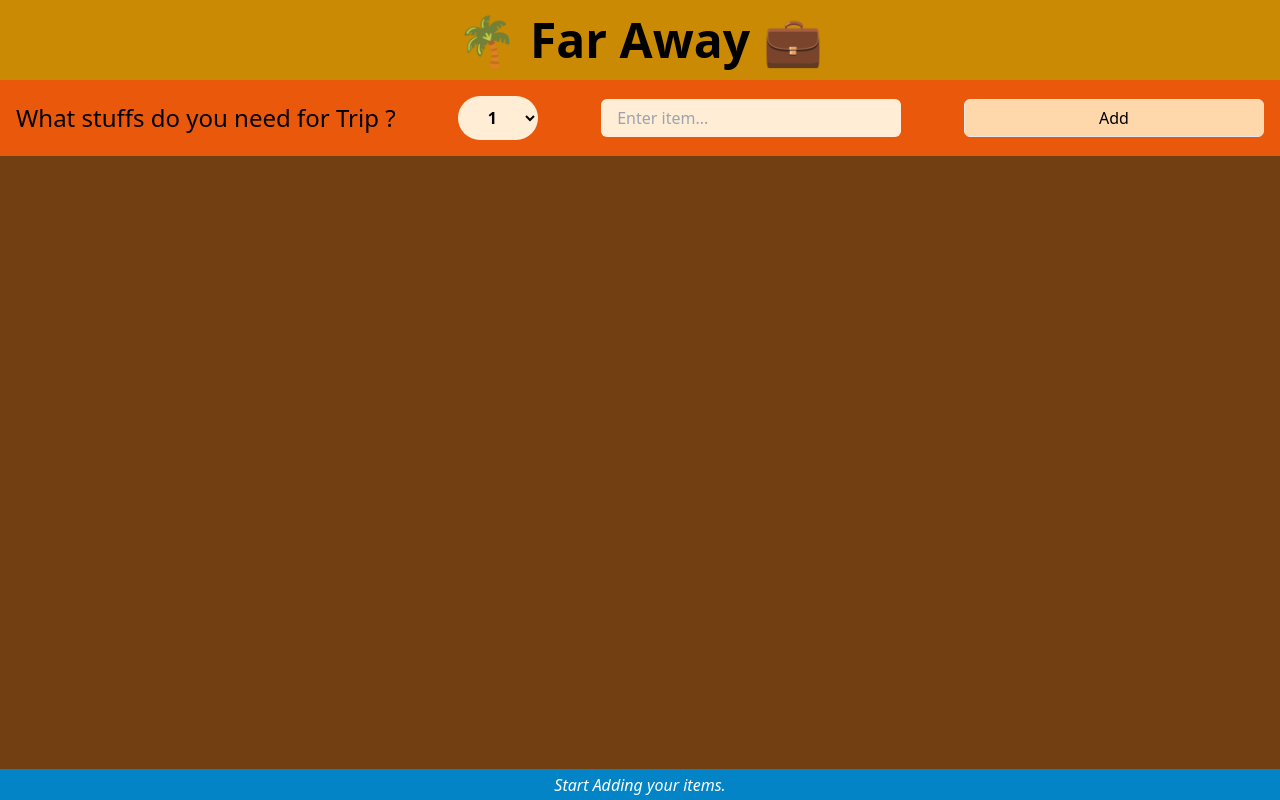
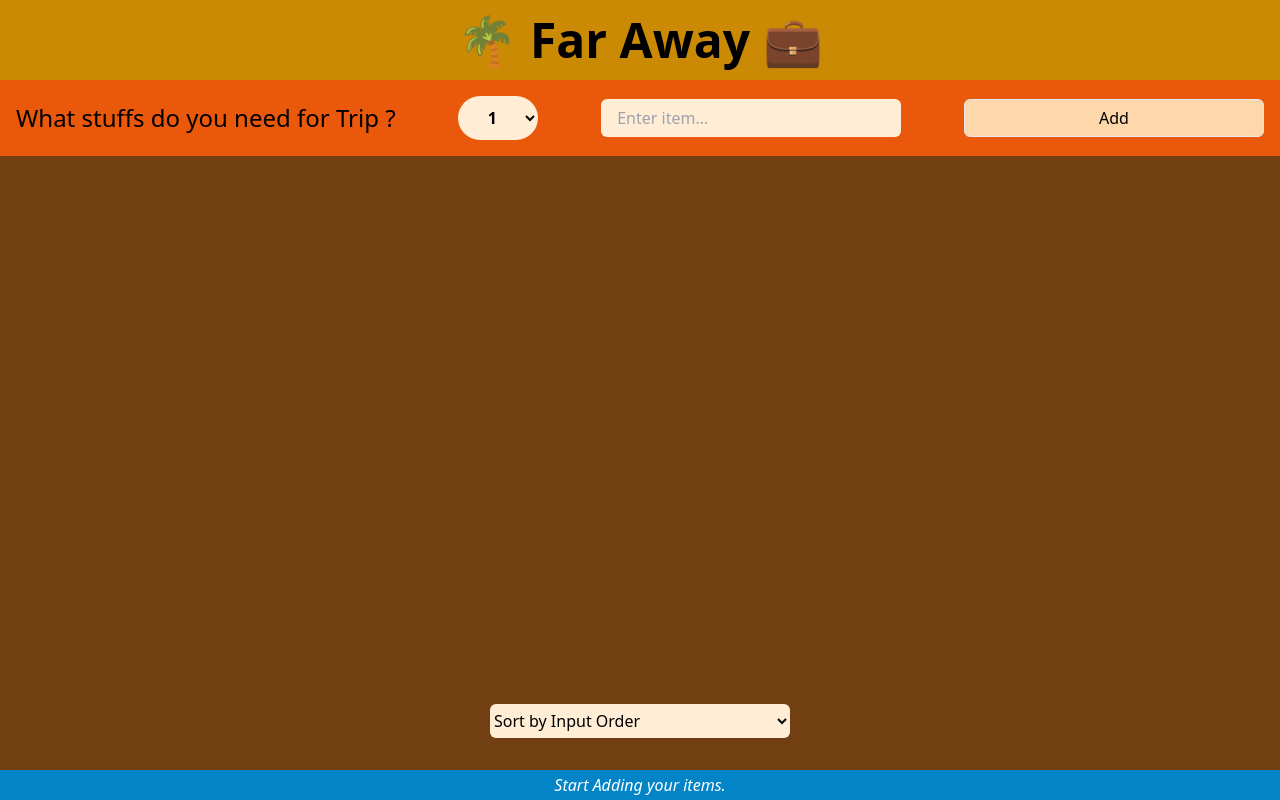
Before and after one commit to Dhruvmehta1311/travel-list, a React (Vite) app: page / in a window 1280 px wide. Built offline with nearby package versions, Linux system fonts and the light colour scheme.

Commit message:
Added Sort Functionality.

```diff
--- a/src/App.jsx
+++ b/src/App.jsx
@@ -107,10 +107,27 @@ function Form({ handleAddItems }) {
 }
 
 function PackingList({ items, handleDeleteItem, handleUpdateItems }) {
+  const [sortBy, setSortBy] = useState("input");
+
+  let sortedItems;
+
+  if (sortBy === "input") sortedItems = items;
+
+  if (sortBy === "description") {
+    sortedItems = items
+      .slice()
+      .sort((a, b) => a.description.localeCompare(b.description));
+  }
+  if (sortBy === "packed") {
+    sortedItems = items
+      .slice()
+      .sort((a, b) => Number(a.packed) - Number(b.packed));
+  }
+
   return (
-    <div className="bg-yellow-900 h-full sm:px-4">
+    <div className="bg-yellow-900 h-full sm:px-4 flex flex-col justify-between py-8">
       <ul className="flex flex-wrap gap-10 font-semibold text-xl bg-yellow-900 text-white p-4">
-        {items.map((item) => (
+        {sortedItems.map((item) => (
           <Item
             item={item}
             handleDeleteItem={handleDeleteItem}
@@ -119,6 +136,15 @@ function PackingList({ items, handleDeleteItem, handleUpdateItems }) {
           />
         ))}
       </ul>
+      <select
+        value={sortBy}
+        onChange={(e) => setSortBy(e.target.value)}
+        className="max-w-[300px] w-[90%] mx-auto rounded-md bg-orange-100 h-[34px]"
+      >
+        <option value="input">Sort by Input Order</option>
+        <option value="description">Sort by Description</option>
+        <option value="packed">Sort by Packed Status</option>
+      </select>
     </div>
   );
 }
```
